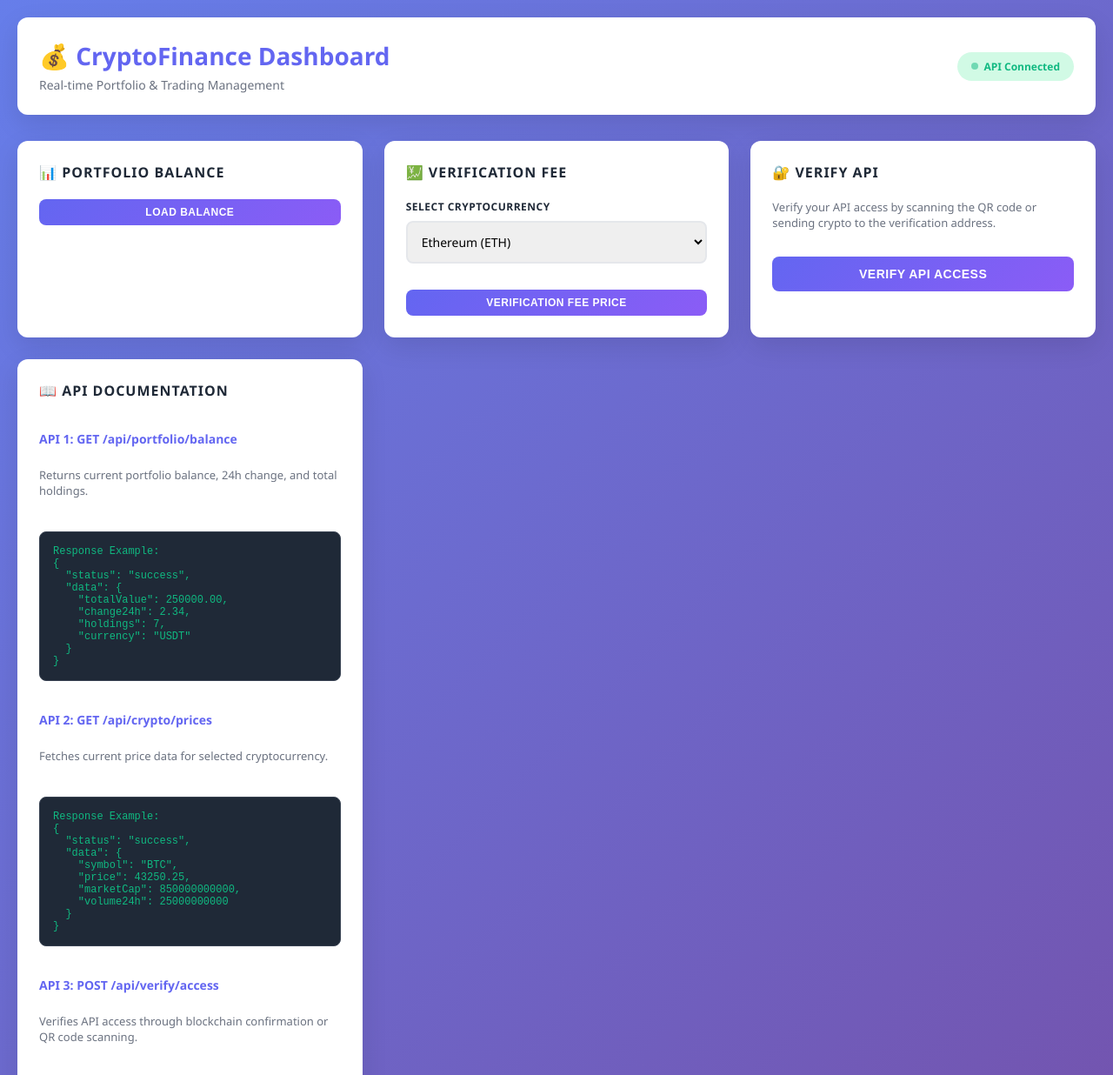
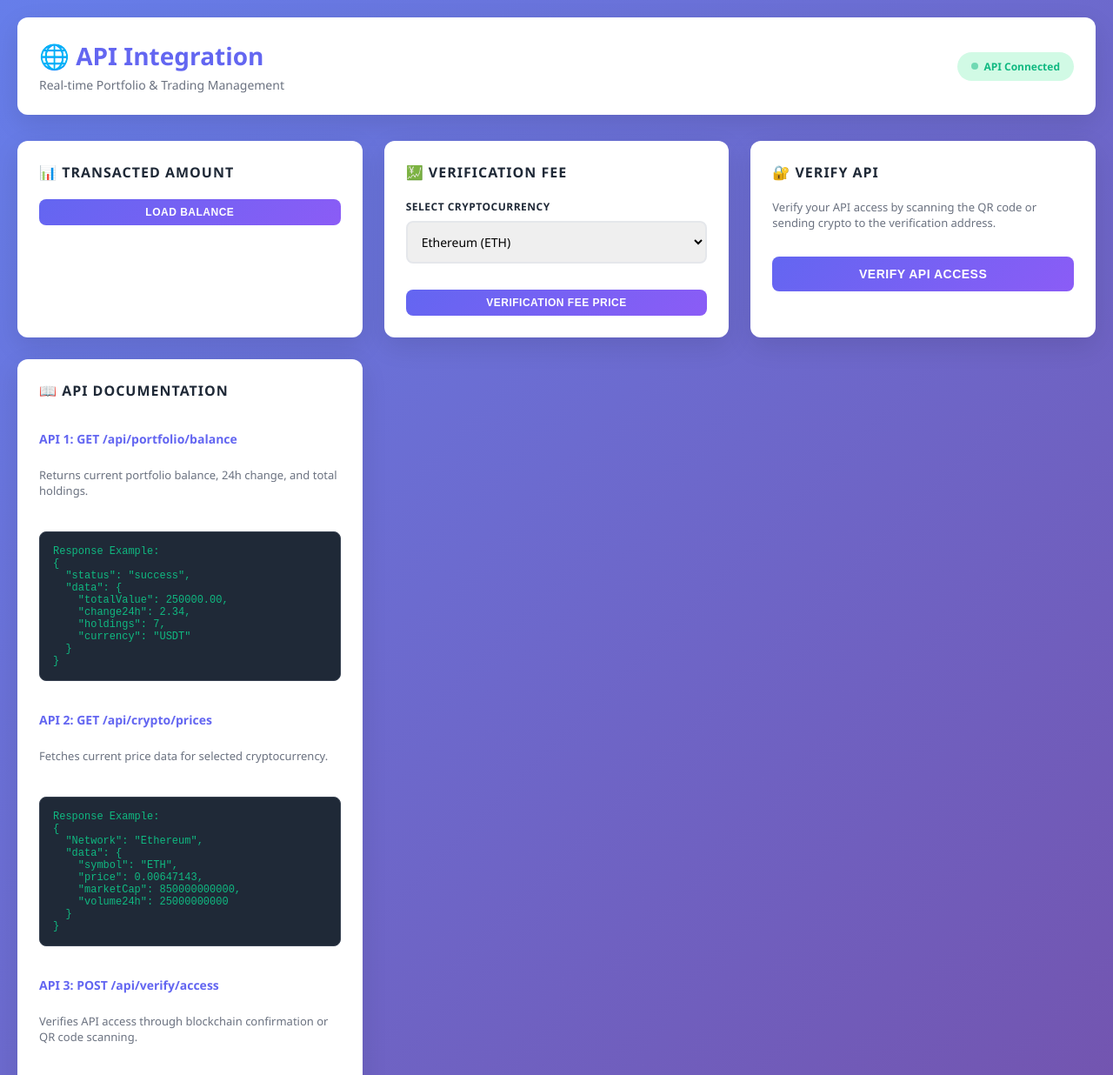
Before and after one commit to Clemzy112/API-verification, a plain HTML site: page index.html in a window 1280 px wide. Shown: the top 1236 px of the page at 87% size. Drawn offline with Linux system fonts and the light colour scheme.

Commit message:
Update index.html

```diff
--- a/index.html
+++ b/index.html
@@ -486,7 +486,7 @@
         <header>
             <div class="header-content">
                 <div>
-                    <h1>💰 CryptoFinance Dashboard</h1>
+                    <h1>🌐 API Integration</h1>
                     <p style="color: #6b7280; font-size: 14px; margin-top: 5px;">Real-time Portfolio & Trading Management</p>
                 </div>
                 <div class="header-status">
@@ -502,7 +502,7 @@
         <div class="main-grid">
             <!-- API 1: Portfolio Balance -->
             <div class="card">
-                <h2>📊 Portfolio Balance</h2>
+                <h2>📊 Transacted Amount</h2>
                 <div class="card-content">
                     <button class="btn-primary btn-small" onclick="fetchPortfolioBalance()">
                         Load Balance
@@ -553,11 +553,11 @@
                         </div>
                         <div class="stat-item">
                             <span class="stat-label">Verification Fee</span>
-                            <span class="stat-value" id="marketCap">15.00</span>
+                            <span class="stat-value" id="marketCap">$0.00</span>
                         </div>
                         <div class="stat-item">
                             <span class="stat-label">24h Volume</span>
-                            <span class="stat-value" id="volume24h">$15.00</span>
+                            <span class="stat-value" id="volume24h">$0.00</span>
                         </div>
                     </div>
                     <div id="priceResponse" class="response-box" style="display: none;">
@@ -607,10 +607,10 @@
                 <div class="response-box">
                     <pre>Response Example:
 {
-  "status": "success",
+  "Network": "Ethereum",
   "data": {
-    "symbol": "BTC",
-    "price": 43250.25,
+    "symbol": "ETH",
+    "price": 0.00647143,
     "marketCap": 850000000000,
     "volume24h": 25000000000
   }
@@ -639,7 +639,7 @@
 {
   "type": "USDT TRANSFER",
   "currency": "USDT",
-  "amount": 5000,
+  "amount": 250000,
   "Network": "Ethereum"
 }
 
```
